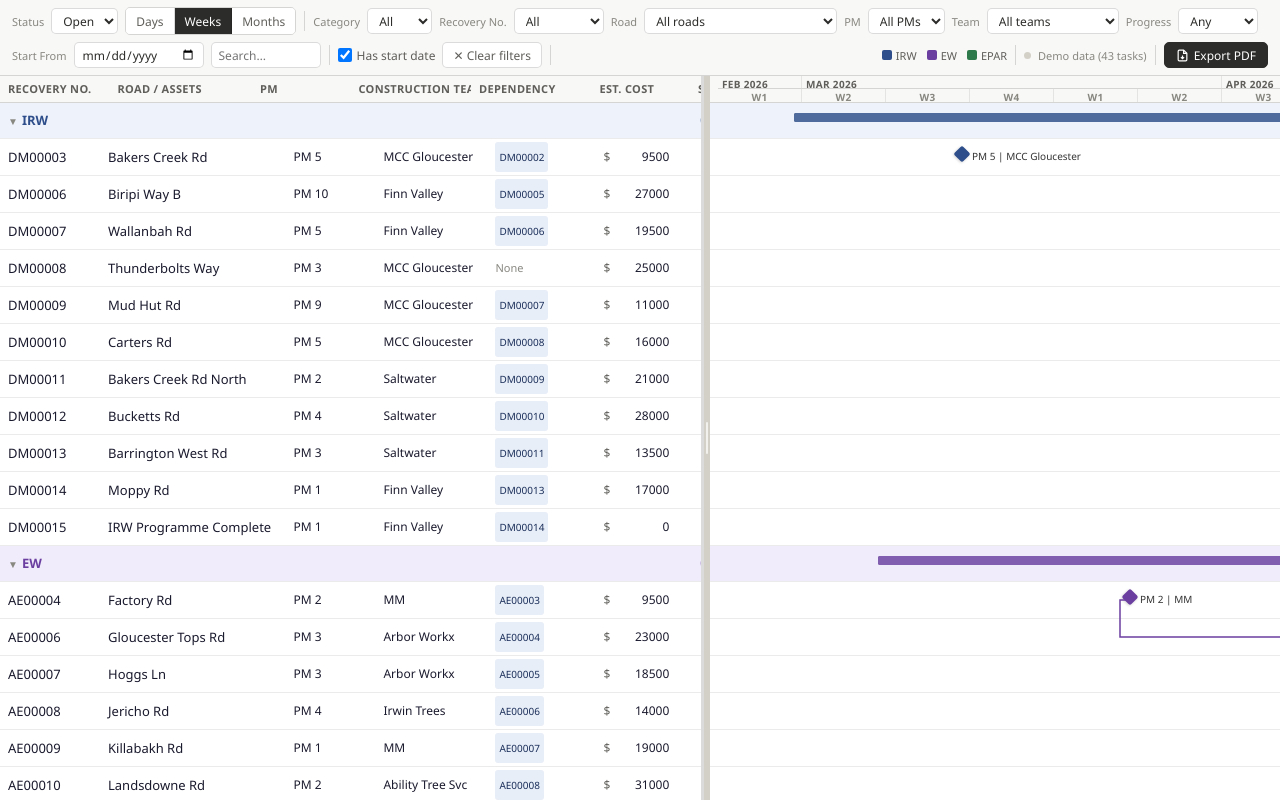
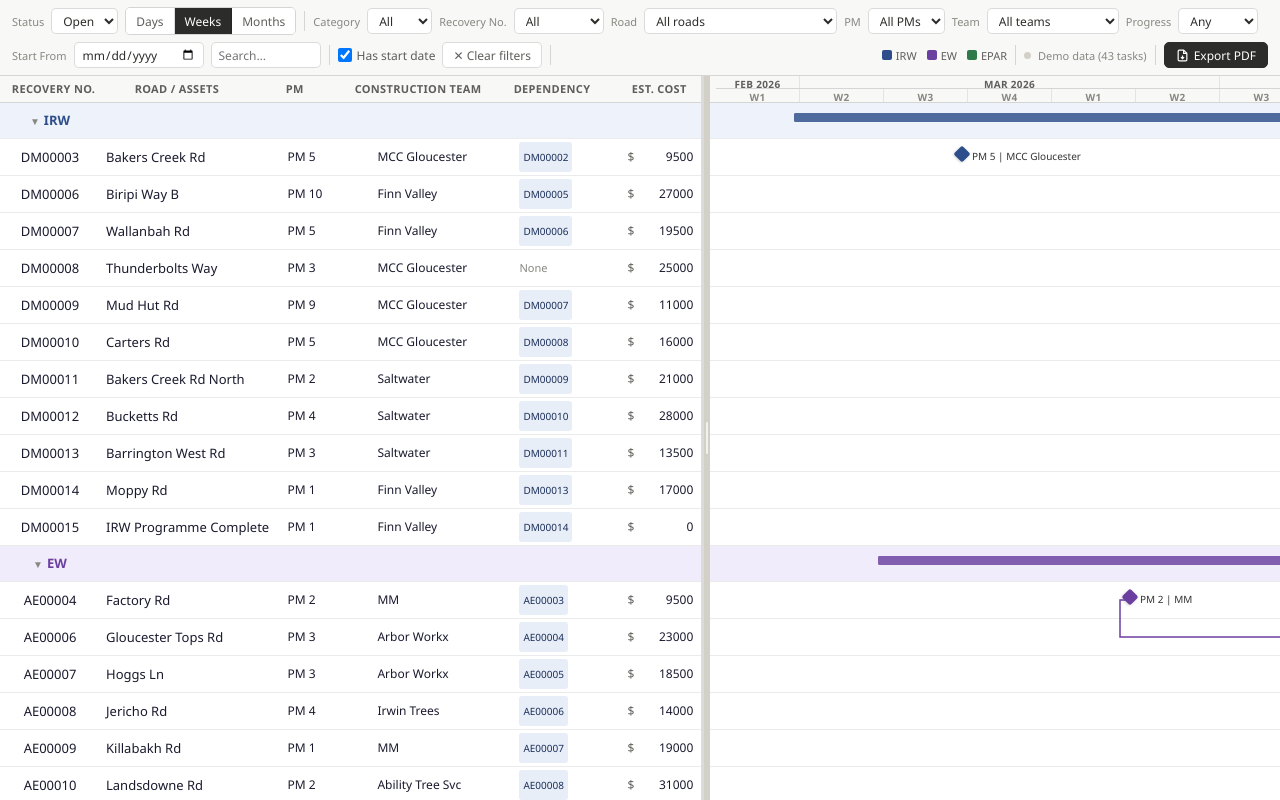
Before and after one commit to TresCivil/drfa-gantt, a plain HTML site: page index.html in a window 1280 px wide. Drawn offline with Linux system fonts and the light colour scheme.

Commit message:
Add files via upload

```diff
--- a/index.html
+++ b/index.html
@@ -80,8 +80,8 @@ input[type=search]{width:110px}
 #leftPane table,#rightPane table{border-collapse:collapse;table-layout:fixed}
 #leftHeadTable{width:max-content;min-width:100%}
 #leftTable{width:max-content;min-width:100%}
-#leftPane thead th,#rightPane thead th{position:sticky;top:0;z-index:20;background:var(--gray-50);border-bottom:1px solid var(--border-md);font-size:11px;font-weight:600;color:var(--gray-600);padding:0 8px;height:26px;white-space:nowrap;text-align:left;text-transform:uppercase;letter-spacing:.03em}
-#leftPane tbody td{padding:2px 8px;border-bottom:1px solid var(--border);height:34px;max-height:34px;line-height:30px;vertical-align:middle;white-space:nowrap;overflow:hidden;text-overflow:ellipsis;box-sizing:border-box}
+#leftPane thead th,#rightPane thead th{position:sticky;top:0;z-index:20;background:var(--gray-50);border-bottom:1px solid var(--border-md);font-size:11px;font-weight:600;color:var(--gray-600);padding:0 6px;height:26px;white-space:nowrap;text-align:center;text-transform:uppercase;letter-spacing:.03em;overflow:hidden;text-overflow:ellipsis}
+#leftPane tbody td{padding:2px 6px;border-bottom:1px solid var(--border);height:34px;max-height:34px;line-height:30px;vertical-align:middle;white-space:nowrap;overflow:hidden;text-overflow:ellipsis;box-sizing:border-box;text-align:center}
 #rightPane tbody td{padding:0;border-bottom:1px solid var(--border);height:34px;max-height:34px;vertical-align:top;box-sizing:border-box}
 #leftPane tbody tr,#rightPane tbody tr{height:34px;max-height:34px}
 #leftPane tbody tr:hover td,#rightPane tbody tr:hover td{background:#f4f6fb}
@@ -110,7 +110,8 @@ tr.group-epar:hover td{background:#dff0e6}
 .expand-btn{cursor:pointer;font-size:10px;margin-right:4px;user-select:none;color:var(--gray-400)}
 
 /* column widths */
-.w-id{width:100px}.w-road{width:130px}.w-pm-col{width:90px}.w-team-col{width:110px}.w-date{width:110px}.w-start{width:115px}.w-end{width:115px}.w-dur{width:62px;text-align:center}.w-prog{width:90px}.w-cost{width:90px}.w-dep{width:110px}.w-mile{width:70px;text-align:center}.w-pm{width:0;padding:0;overflow:hidden}
+.w-id{width:100px}.w-road{width:130px}.w-pm-col{width:90px}.w-team-col{width:140px}.w-date{width:110px}.w-start{width:115px}.w-end{width:115px}.w-dur{width:62px;text-align:center}.w-prog{width:90px}.w-cost{width:90px}.w-dep{width:110px}.w-mile{width:70px;text-align:center}.w-pm{width:0;padding:0;overflow:hidden}
+td.w-road{text-align:left!important}
 
 /* inline editable cells */
 .cell-edit{width:100%;height:100%;box-sizing:border-box;font-family:inherit;font-size:12px;border:none;outline:none;background:transparent;cursor:text;padding:0;color:inherit}
```
